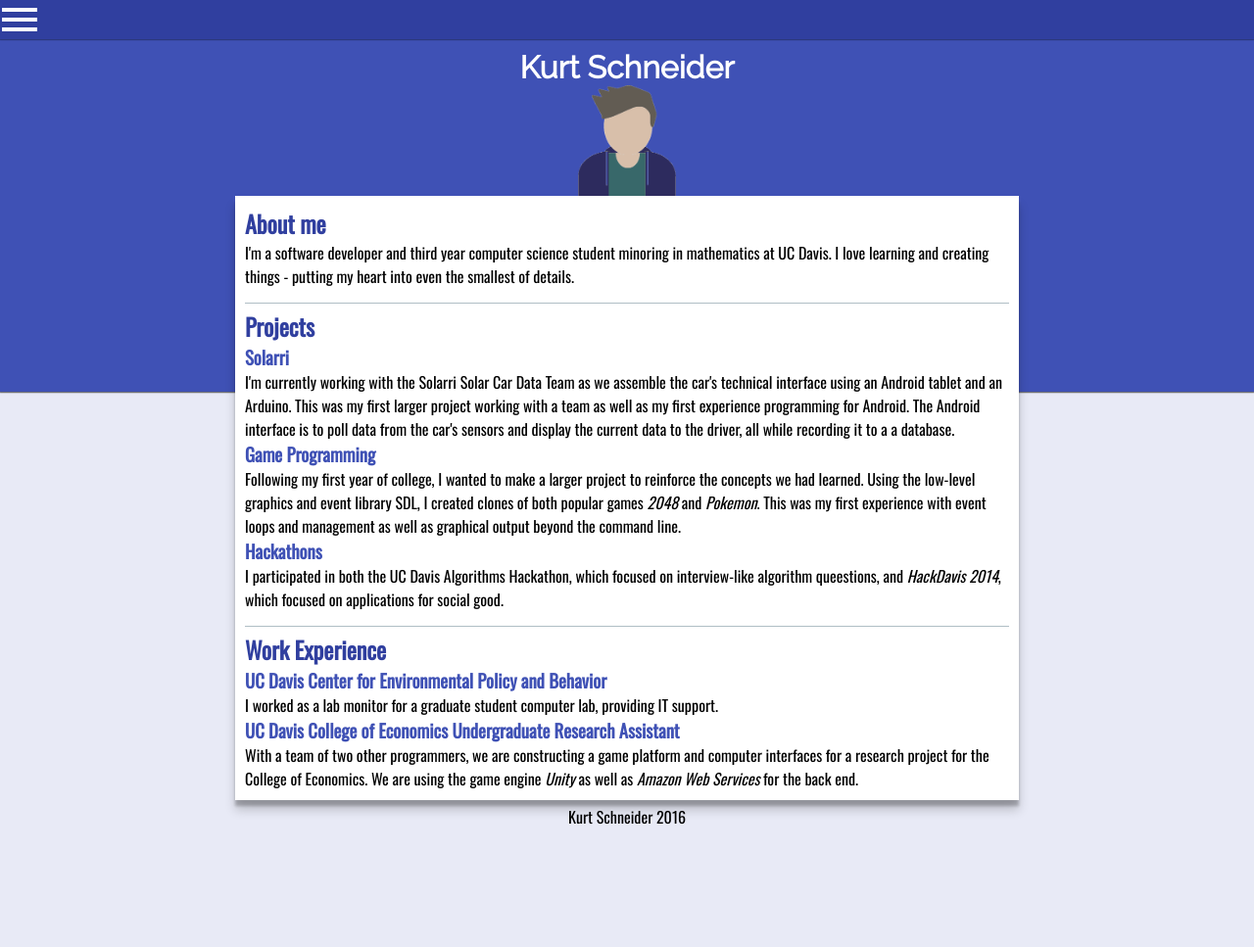
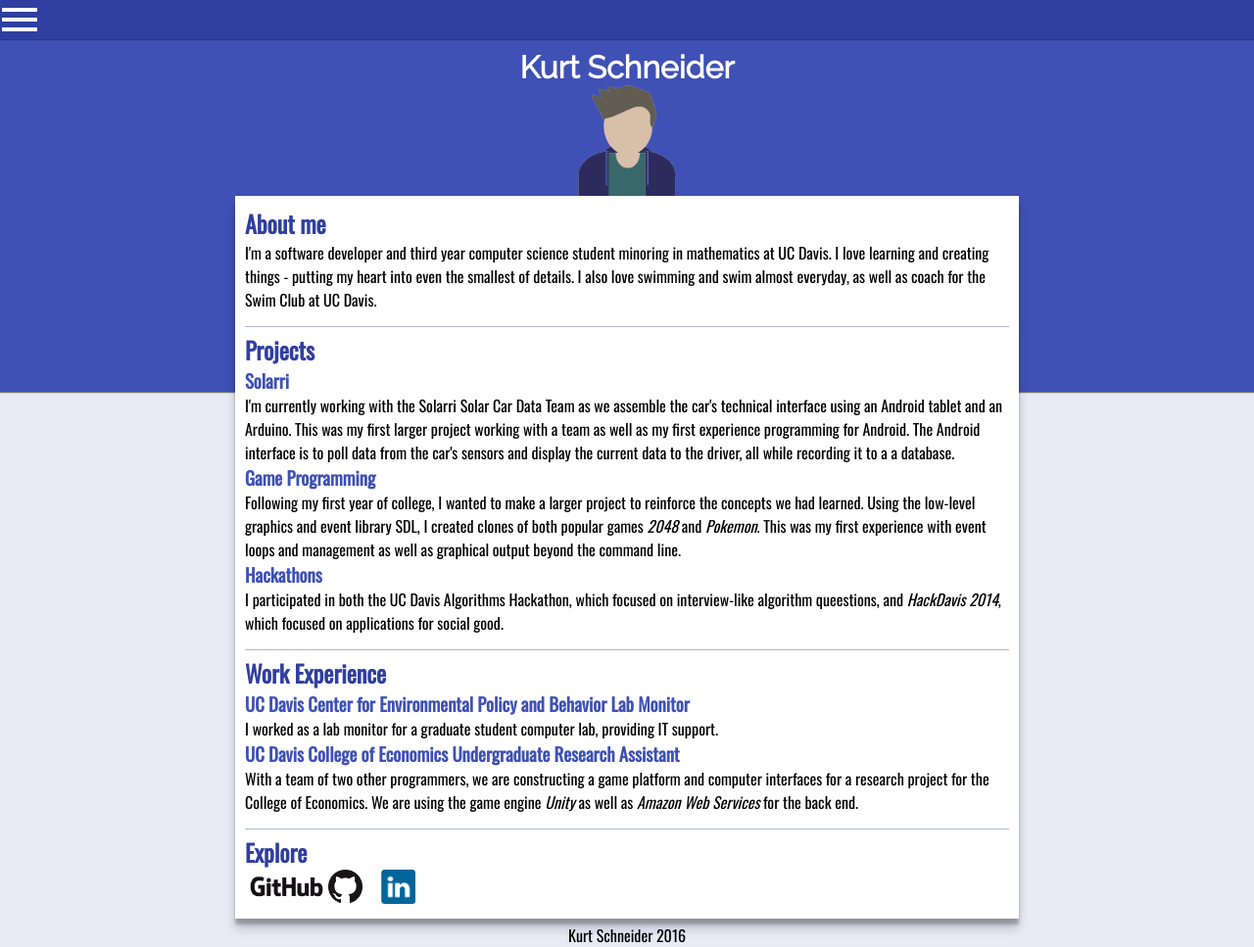
Before and after one commit to kurtms/kurtms.github.io, a plain HTML site: page index.html in a window 1280 px wide. Shown: the whole page at 98% size. Before the commit the page ends 846 px from the top, so only its background shows below. Drawn offline with nearby package versions, Linux system fonts and the light colour scheme.

Commit message:
added explore links

```diff
--- a/index.html
+++ b/index.html
@@ -33,7 +33,7 @@
     <div class="main_info">
         <div>
             <h2>About me</h2>
-            <p>I'm a software developer and third year computer science student minoring in mathematics at UC Davis. I love learning and creating things - putting my heart into even the smallest of details.</p>
+            <p>I'm a software developer and third year computer science student minoring in mathematics at UC Davis. I love learning and creating things - putting my heart into even the smallest of details. I also love swimming and swim almost everyday, as well as coach for the Swim Club at UC Davis.</p>
         </div>
         <div class="divider"></div>
         <div>
@@ -55,13 +55,20 @@
         <div>
             <h2>Work Experience</h2>
             <div>
-                <h3>UC Davis Center for Environmental Policy and Behavior</h3>
+                <h3>UC Davis Center for Environmental Policy and Behavior Lab Monitor</h3>
                 <p>I worked as a lab monitor for a graduate student computer lab, providing IT support.</p>
             </div>
             <div>
                 <h3>UC Davis College of Economics Undergraduate Research Assistant</h3>
                 <p>With a team of two other programmers, we are constructing a game platform and computer interfaces for a research project for the College of Economics. We are using the game engine <i>Unity</i> as well as <i>Amazon Web Services</i> for the back end.</p>
             </div>
+        </div>
+        <div class="divider"></div>
+        <div>
+            <h2>Explore</h2>
+            <a href="https://github.com/kurtms" class="explore"><img class="explore_link" src="icons/GitHub_Logo.png"><img class="explore_link" src="icons/GitHub-Mark.png"></a>
+            <a href="https://www.linkedin.com/in/kurt-schneider-591832114" class="explore"><img class="explore_link" src="icons/linked_in.png"></a>
+
         </div>
     </div>
     <div id="end">
--- a/main_style.css
+++ b/main_style.css
@@ -115,3 +115,11 @@ h3 {
     margin-bottom: 5px;
     height: 10px;
 }
+
+.explore_link {
+    height: 35px;
+}
+
+.explore {
+    margin-right: 15px;
+}
```
Also changed, not shown: icons/GitHub-Mark.png (added), icons/GitHub_Logo.png (added), icons/linked_in.jpg (added), icons/linked_in.png (added).
